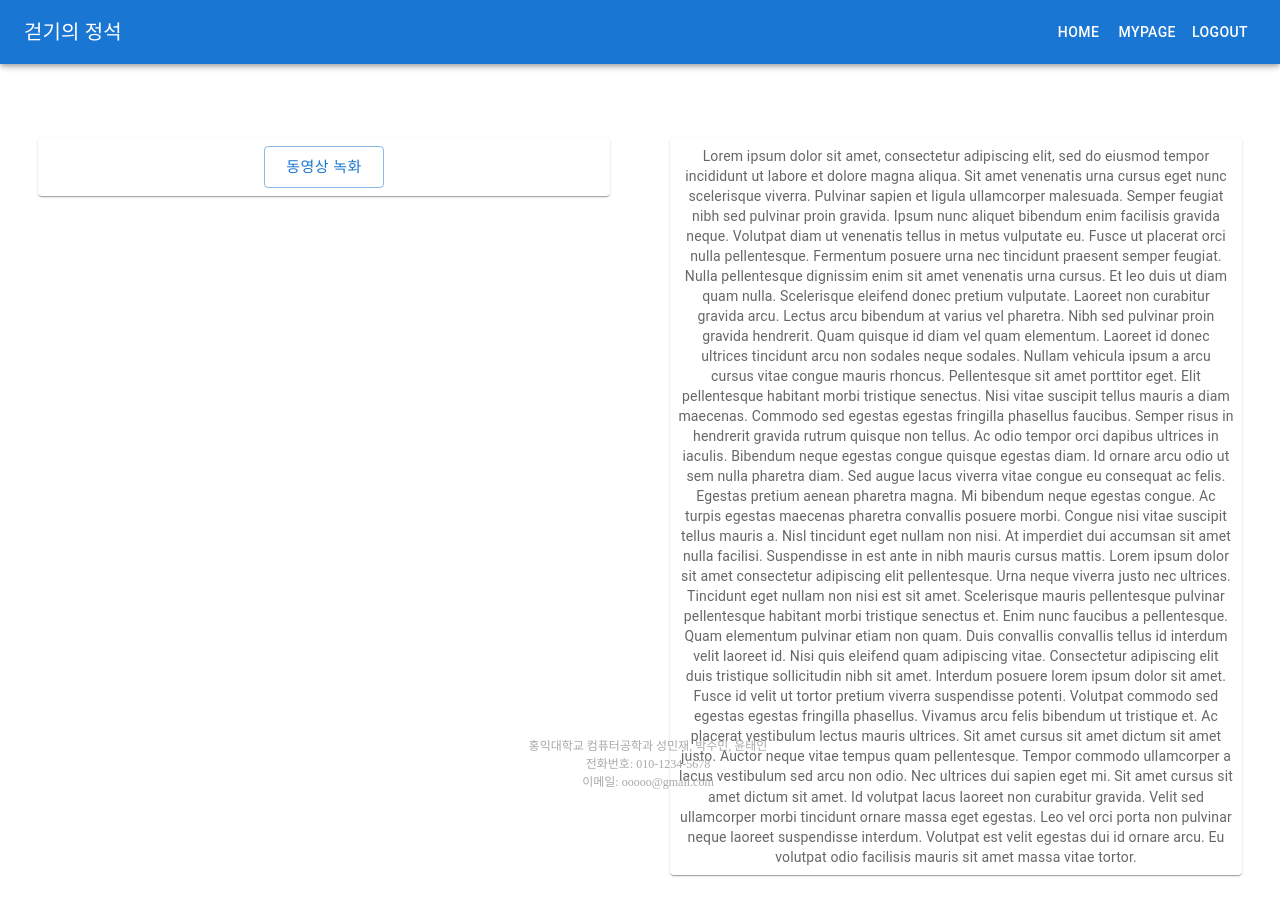
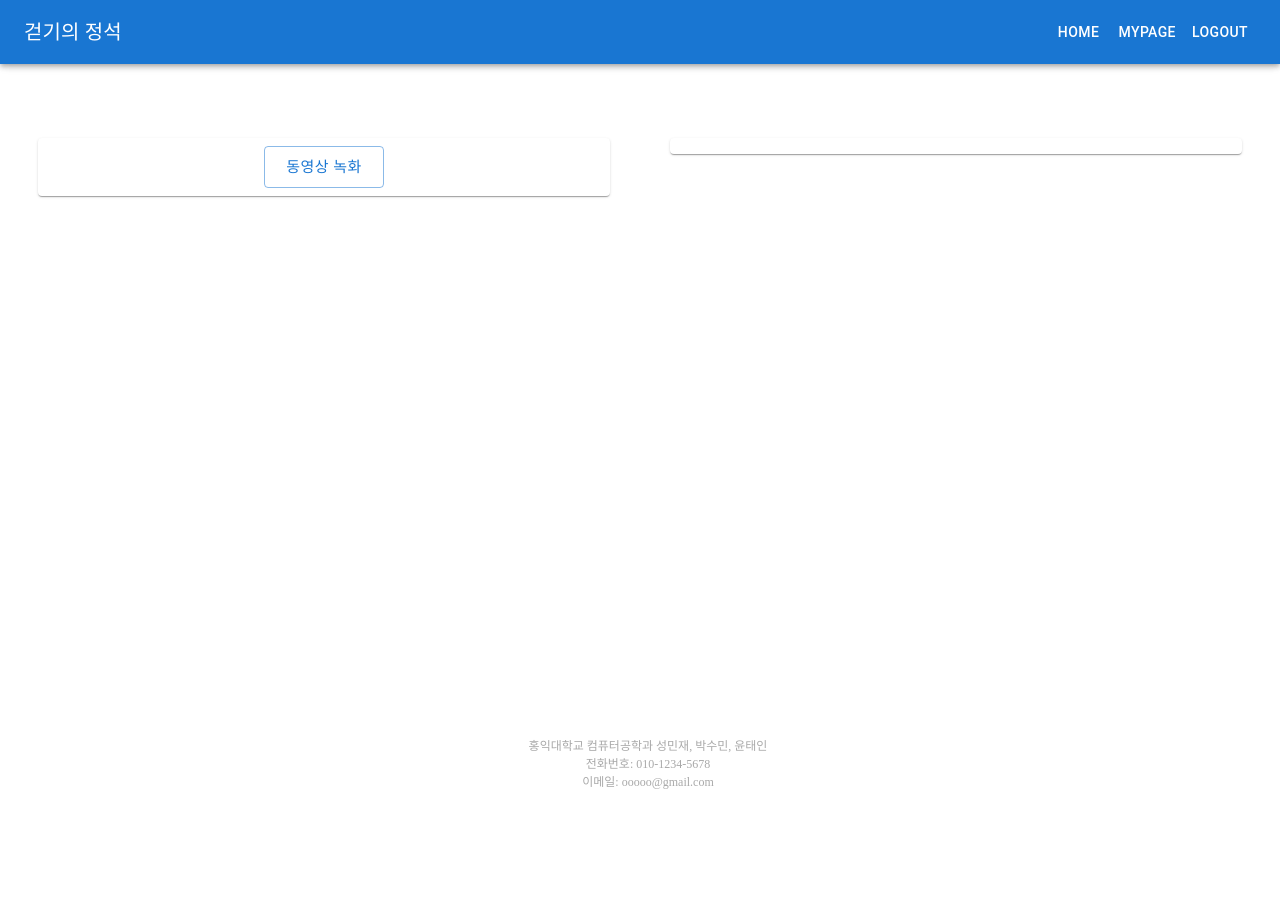
Before and after one commit to soominnn/The-Essence-Of-Walking-Front, a React (Create React App) app: page /main in a window 1280 px wide. After the commit the page ends 800 px from the top, so only its background shows below. Built offline with nearby package versions, Linux system fonts and the light colour scheme.

Commit message:
[221109] feat: 실시간 동영상 종료 시 결과 출력 기능

```diff
--- a/src/components/pages/MainPage.js
+++ b/src/components/pages/MainPage.js
@@ -1,4 +1,4 @@
-import React from "react";
+import React, {useState} from "react";
 import { styled } from '@mui/material/styles';
 import Box from '@mui/material/Box';
 import Paper from '@mui/material/Paper';
@@ -21,12 +21,14 @@ const Item = styled(Paper)(({ theme }) => ({
 
 function MainPage(){
     const userID = useRecoilValue(userId);
+    const [turnOffVideo, setTurnOffVideo] = useState(false);
     console.log(userID)
     //동영상 녹화 시작
     const videoStart = async () => {
         await axios
             .get(`http://localhost:8080/python/${userID}`)
             .then((res) => {
+                setTurnOffVideo(true);
                 console.log(res);
             })
             .catch((err) => {
@@ -50,13 +52,17 @@ function MainPage(){
                     <Grid xs={8}>
                         {/*오른편에 동영상 추천 및 비교 글 넣기*/}
                         <Item>
-                            Lorem ipsum dolor sit amet, consectetur adipiscing elit, sed do eiusmod tempor incididunt ut labore et dolore magna aliqua. Sit amet venenatis urna cursus eget nunc scelerisque viverra. Pulvinar sapien et ligula ullamcorper malesuada. Semper feugiat nibh sed pulvinar proin gravida. Ipsum nunc aliquet bibendum enim facilisis gravida neque. Volutpat diam ut venenatis tellus in metus vulputate eu. Fusce ut placerat orci nulla pellentesque. Fermentum posuere urna nec tincidunt praesent semper feugiat. Nulla pellentesque dignissim enim sit amet venenatis urna cursus. Et leo duis ut diam quam nulla.
+                        { turnOffVideo &&
+                            <div>
+                                Lorem ipsum dolor sit amet, consectetur adipiscing elit, sed do eiusmod tempor incididunt ut labore et dolore magna aliqua. Sit amet venenatis urna cursus eget nunc scelerisque viverra. Pulvinar sapien et ligula ullamcorper malesuada. Semper feugiat nibh sed pulvinar proin gravida. Ipsum nunc aliquet bibendum enim facilisis gravida neque. Volutpat diam ut venenatis tellus in metus vulputate eu. Fusce ut placerat orci nulla pellentesque. Fermentum posuere urna nec tincidunt praesent semper feugiat. Nulla pellentesque dignissim enim sit amet venenatis urna cursus. Et leo duis ut diam quam nulla.
 
-                            Scelerisque eleifend donec pretium vulputate. Laoreet non curabitur gravida arcu. Lectus arcu bibendum at varius vel pharetra. Nibh sed pulvinar proin gravida hendrerit. Quam quisque id diam vel quam elementum. Laoreet id donec ultrices tincidunt arcu non sodales neque sodales. Nullam vehicula ipsum a arcu cursus vitae congue mauris rhoncus. Pellentesque sit amet porttitor eget. Elit pellentesque habitant morbi tristique senectus. Nisi vitae suscipit tellus mauris a diam maecenas.
+                                Scelerisque eleifend donec pretium vulputate. Laoreet non curabitur gravida arcu. Lectus arcu bibendum at varius vel pharetra. Nibh sed pulvinar proin gravida hendrerit. Quam quisque id diam vel quam elementum. Laoreet id donec ultrices tincidunt arcu non sodales neque sodales. Nullam vehicula ipsum a arcu cursus vitae congue mauris rhoncus. Pellentesque sit amet porttitor eget. Elit pellentesque habitant morbi tristique senectus. Nisi vitae suscipit tellus mauris a diam maecenas.
 
-                            Commodo sed egestas egestas fringilla phasellus faucibus. Semper risus in hendrerit gravida rutrum quisque non tellus. Ac odio tempor orci dapibus ultrices in iaculis. Bibendum neque egestas congue quisque egestas diam. Id ornare arcu odio ut sem nulla pharetra diam. Sed augue lacus viverra vitae congue eu consequat ac felis. Egestas pretium aenean pharetra magna. Mi bibendum neque egestas congue. Ac turpis egestas maecenas pharetra convallis posuere morbi. Congue nisi vitae suscipit tellus mauris a. Nisl tincidunt eget nullam non nisi. At imperdiet dui accumsan sit amet nulla facilisi. Suspendisse in est ante in nibh mauris cursus mattis. Lorem ipsum dolor sit amet consectetur adipiscing elit pellentesque. Urna neque viverra justo nec ultrices. Tincidunt eget nullam non nisi est sit amet. Scelerisque mauris pellentesque pulvinar pellentesque habitant morbi tristique senectus et. Enim nunc faucibus a pellentesque.
+                                Commodo sed egestas egestas fringilla phasellus faucibus. Semper risus in hendrerit gravida rutrum quisque non tellus. Ac odio tempor orci dapibus ultrices in iaculis. Bibendum neque egestas congue quisque egestas diam. Id ornare arcu odio ut sem nulla pharetra diam. Sed augue lacus viverra vitae congue eu consequat ac felis. Egestas pretium aenean pharetra magna. Mi bibendum neque egestas congue. Ac turpis egestas maecenas pharetra convallis posuere morbi. Congue nisi vitae suscipit tellus mauris a. Nisl tincidunt eget nullam non nisi. At imperdiet dui accumsan sit amet nulla facilisi. Suspendisse in est ante in nibh mauris cursus mattis. Lorem ipsum dolor sit amet consectetur adipiscing elit pellentesque. Urna neque viverra justo nec ultrices. Tincidunt eget nullam non nisi est sit amet. Scelerisque mauris pellentesque pulvinar pellentesque habitant morbi tristique senectus et. Enim nunc faucibus a pellentesque.
 
-                            Quam elementum pulvinar etiam non quam. Duis convallis convallis tellus id interdum velit laoreet id. Nisi quis eleifend quam adipiscing vitae. Consectetur adipiscing elit duis tristique sollicitudin nibh sit amet. Interdum posuere lorem ipsum dolor sit amet. Fusce id velit ut tortor pretium viverra suspendisse potenti. Volutpat commodo sed egestas egestas fringilla phasellus. Vivamus arcu felis bibendum ut tristique et. Ac placerat vestibulum lectus mauris ultrices. Sit amet cursus sit amet dictum sit amet justo. Auctor neque vitae tempus quam pellentesque. Tempor commodo ullamcorper a lacus vestibulum sed arcu non odio. Nec ultrices dui sapien eget mi. Sit amet cursus sit amet dictum sit amet. Id volutpat lacus laoreet non curabitur gravida. Velit sed ullamcorper morbi tincidunt ornare massa eget egestas. Leo vel orci porta non pulvinar neque laoreet suspendisse interdum. Volutpat est velit egestas dui id ornare arcu. Eu volutpat odio facilisis mauris sit amet massa vitae tortor.
+                                Quam elementum pulvinar etiam non quam. Duis convallis convallis tellus id interdum velit laoreet id. Nisi quis eleifend quam adipiscing vitae. Consectetur adi
+                            </div>
+                        }
                         </Item>
                     </Grid>
                 </Grid>
```
